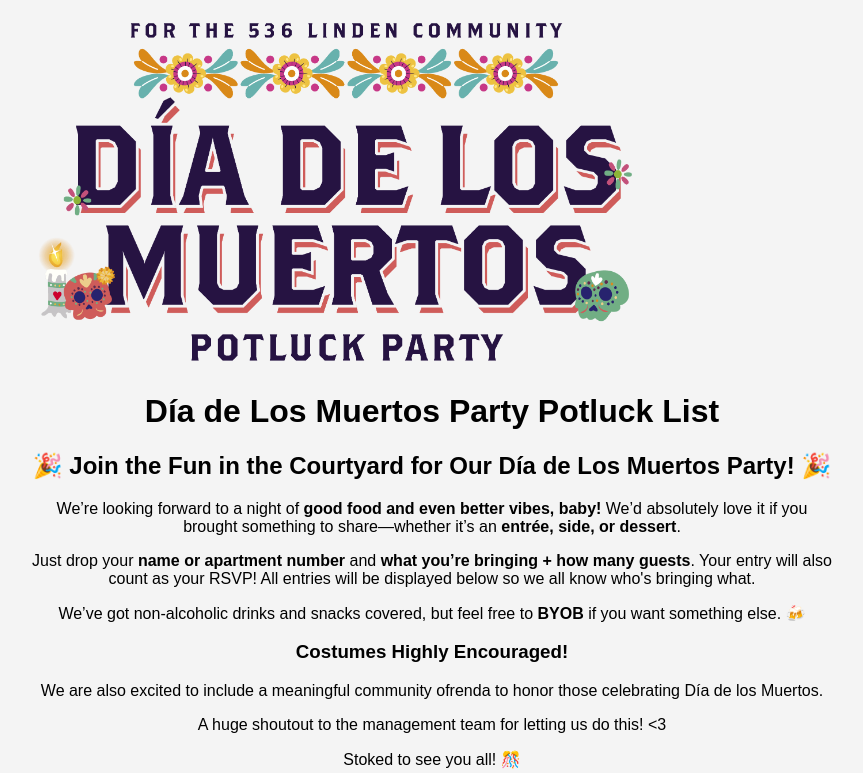
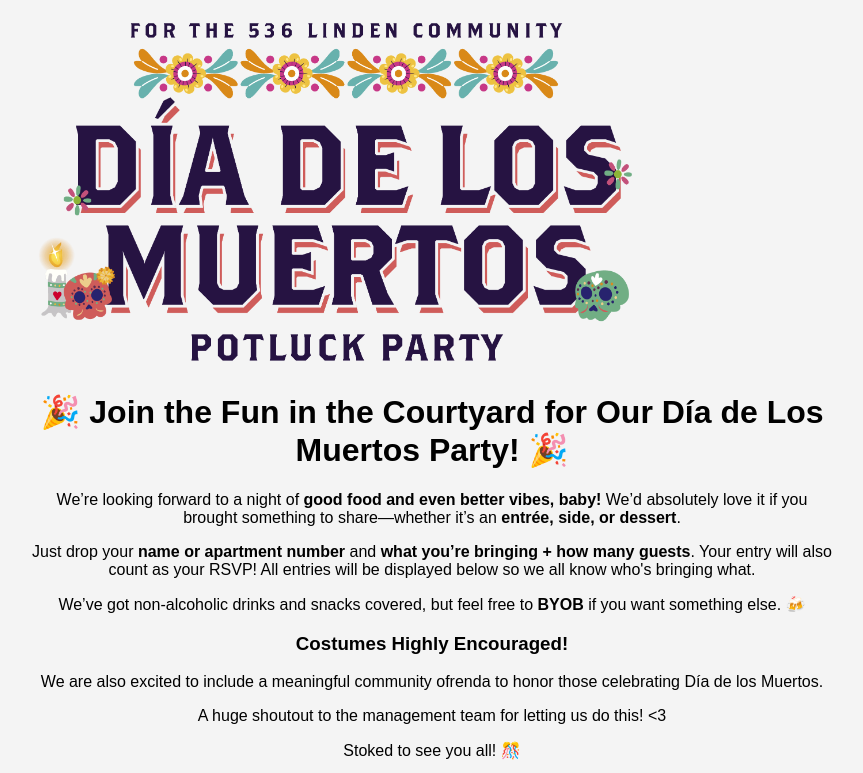
Before and after one commit to dcorum86/Potluck-items, a plain HTML site: page index.html in a window 1280 px wide. Shown: the top 773 px of the page, without its empty margins (208-1071 px from the left). Drawn offline with Linux system fonts and the light colour scheme; no server answers.

Commit message:
Update index.html

```diff
--- a/index.html
+++ b/index.html
@@ -54,9 +54,7 @@
 <body>
  <img src="./DiaDeLosMuertosBannerAsset 1@4x-8.png" alt="Día de los Muertos Banner" style="max-width: 600px; width: 100%;">
 
-
-    <h1>Día de Los Muertos Party Potluck List</h1>
-    <h2>🎉 Join the Fun in the Courtyard for Our Día de Los Muertos Party! 🎉</h2>
+<h1>🎉 Join the Fun in the Courtyard for Our Día de Los Muertos Party! 🎉</h1>
 
  <p>We’re looking forward to a night of <strong>good food and even better vibes, baby!</strong> We’d absolutely love it if you brought something to share—whether it’s an <strong>entrée, side, or dessert</strong>.</p>
 
```
